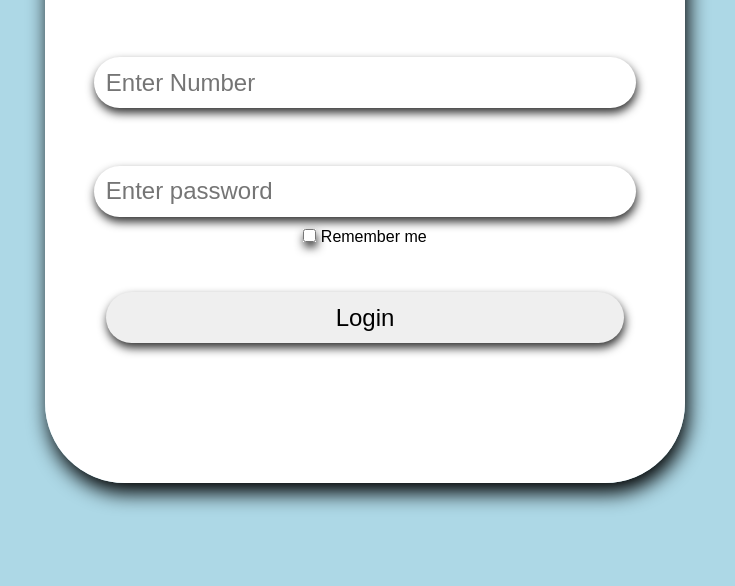
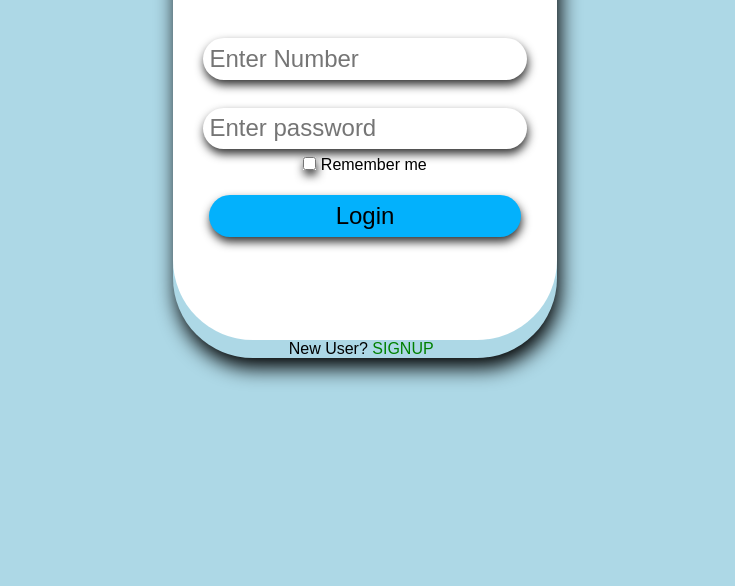
Before and after one commit to rishikcaptain/uttamrojgar, a plain HTML site: page login.html in a window 1280 px wide. Shown: the part 214-800 px from the top of the page, without its empty margins (275-1010 px from the left). Drawn offline with Linux system fonts and the light colour scheme.

Commit message:
Update login.html

```diff
--- a/login.html
+++ b/login.html
@@ -2,16 +2,17 @@
 <html lang="en" dir="ltr">
   <head>
     <meta charset="utf-8">
-    <meta name="viewport" content="width=device-width, initial-scale=1">
+    <meta content="width=device-width, initial-scale=1" name="viewport" />
+
     <title>UTTAM ROJGAR</title>
   </head>
   <body>
     <style media="screen">
     body{
       background-color: lightblue;
-      width: 50%;
+      width: 30%;
       margin: auto;
-      margin-top: 2%;
+      margin-top: 5%;
       border-radius: 5em;
       box-sizing: border-box;
       box-shadow: 3px 10px 20px;
@@ -19,8 +20,8 @@
     }
       form{
         padding: 5%;
-        padding-top: 5em;
-        padding-bottom: 8em;
+        padding-top: 3em;
+        padding-bottom: 6em;
         background-color: #fff;
         text-align: center;
         border-radius: 5em;
@@ -29,16 +30,18 @@
       input,button{
         font-size: x-large;
         margin: 2%;
-        margin-top: 8%;
+        margin-top: 6%;
         border: none;
         box-shadow: 1px 5px 10px #333;
         padding: 2%;
         border-radius: 20em;
         width: 90%
+
       }
       .form-check-input{
         margin: 0%;
         width: auto;
+        border-radius: 50%;
       }
     input:focus,button:focus{
       border:none;
@@ -48,12 +51,27 @@
       font-size: X-LARGE;
 
     }
-       @media only screen
+    .sgn{
+      margin-top:4%;
+    }
+    button{
+      background: #03b1fc;
+    }
+    main{
+      text-align: center;
+      width: 90%;
+      margin-left: 4%;
+    }
+    a{
+      color: green;
+      text-decoration: none;
+    }
+    @media only screen
   and (max-width: 640px)  {
       body {
-        background-color: #a0f0a0;
+        background-color: lightblue;
         width: 90%;
-        background:
+
       }
     }
     </style>
@@ -66,7 +84,6 @@
     <input type="tel" class="form-control" placeholder="Enter Number" pattern="[0-9]{10}"required id="phone">
   </div>
   <div class="form-group">
-
     <input type="password" class="form-control" placeholder="Enter password" id="pwd">
   </div>
   <div class="form-group form-check">
@@ -74,7 +91,14 @@
       <input class="form-check-input" type="checkbox"> Remember me
     </label>
   </div>
-  <button type="submit" class="btn btn-primary">Login</button>
+  <button type="submit" class="btn">Login</button>
 </form>
+<main>
+<div class="new-member">
+  New User?
+  <a href="signup.html">SIGNUP</a>
+</div>
+
+</main>
   </body>
 </html>
```
